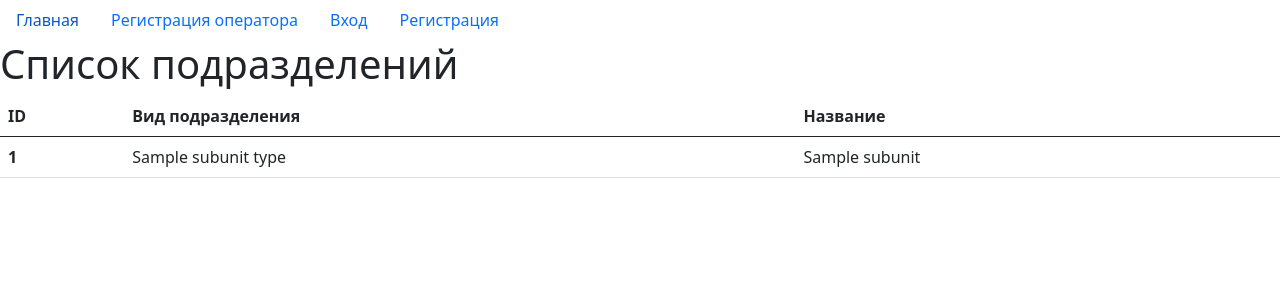
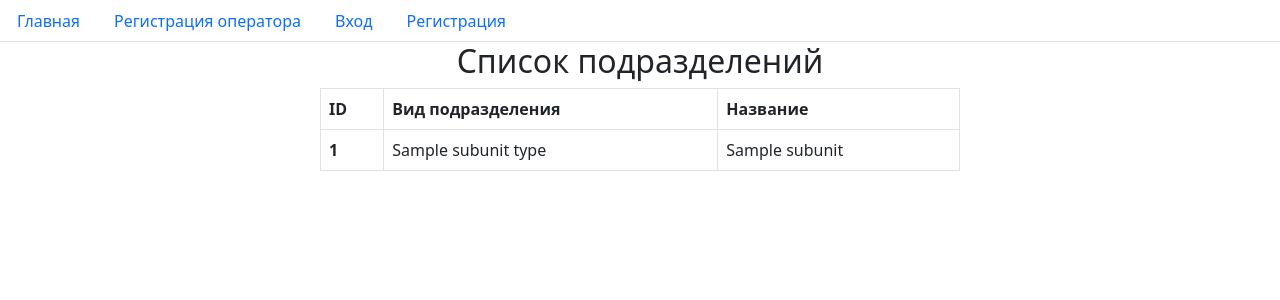
Before and after one commit to bashdef/yp_server, a PHP site: template views/site/subunits.php in a window 1280 px wide. Shown: the top 300 px of the page. Run offline with PHP 8.4, Linux system fonts and the light colour scheme; the visitor is signed in with stand-in values (Sample User, id 1); the template is opened without the code that fills it: most values are stand-ins (such as "Sample title", 1, 10 or a date in 2020); data that the repository does not hold is empty.

Commit message:
Complete without bugs

```diff
--- a/routes/web.php
+++ b/routes/web.php
@@ -7,5 +7,5 @@ Route::add(['GET', 'POST'], '/signup', [Controller\Site::class, 'signup']);
 Route::add(['GET', 'POST'], '/login', [Controller\Site::class, 'login']);
 Route::add('GET', '/logout', [Controller\Site::class, 'logout']);
 Route::add('GET', '/rooms', [Controller\Site::class, 'rooms'])->middleware('auth');
-Route::add('GET', '/subunits', [Controller\Site::class], 'subunits')->middleware('auth');
-Route::add('GET', '/subscribers', [Controller\Site::class], 'subscribers')->middleware('auth');
+Route::add('GET', '/subunits', [Controller\Site::class, 'subunits'])->middleware('auth');
+Route::add('GET', '/subscribers', [Controller\Site::class, 'subscribers'])->middleware('auth');
--- a/views/layouts/main.php
+++ b/views/layouts/main.php
@@ -11,29 +11,47 @@
 </head>
 <body>
    <header>
-      <ul class='nav'>
+      <nav>
+         <ul class='nav nav-tabs'>
+            <li class="nav-item">
                <a href="<?= app()->route->getUrl('/hello')?>" class='nav-link'>Главная</a>
+            </li>
             <?php
             if($_SESSION['role_id'] === 1):
             ?>
+            <li class="nav-item">
                <a href="<?= app()->route->getUrl('/signup')?>" class='nav-link'>Регистрация оператора</a>
+            </li>
             <?php
             endif;
             ?>
             <?php
             if(!app()->auth::check()): ?>
+            <li class="nav-item">
                <a href="<?= app()->route->getUrl('/login')?>" class='nav-link'>Вход</a>
+            </li>
+            <li class="nav-item">
                <a href="<?= app()->route->getUrl('/signup')?>" class='nav-link'>Регистрация</a>
+            </li>
             <?php
             else: ?>
+               <li class="nav-item">
                   <a href="<?= app()->route->getUrl('/subscribers')?>" class='nav-link'>Абоненты</a>
+               </li>
+               <li class="nav-item">
                   <a href="<?= app()->route->getUrl('/subunits')?>" class='nav-link'>Подразделения</a>
+               </li>
+               <li class="nav-item">
                   <a href="<?= app()->route->getUrl('/rooms')?>" class='nav-link'>Помещения</a>
+               </li>
+               <li class="nav-item">
                   <a href="<?= app()->route->getUrl('/logout')?>" class='nav-link'>Выход(<?= app()->auth::user()->name ?>)</a>
+               </li>
             <?php
             endif;
             ?>
          </ul>
+      </nav>
    </header>
    <main>
       <?= $content ?? '' ?>
--- a/views/site/rooms.php
+++ b/views/site/rooms.php
@@ -1,5 +1,6 @@
-<h1>Список помещений</h1>
-<table class="table">
+<div class="d-flex justify-content-center align-items-center flex-column">
+  <h2>Список помещений</h2>
+  <table class="table table-hover w-50 table-bordered">
     <thead>
       <tr>
         <th scope="col">ID</th>
@@ -23,3 +24,4 @@
       ?>
     </tbody>
   </table>
+</div>
--- a/views/site/subscribers.php
+++ b/views/site/subscribers.php
@@ -1,5 +1,6 @@
-<h1>Список абонентов</h1>
-<table class="table">
+<div class="d-flex justify-content-center align-items-center flex-column">
+  <h2>Список абонентов</h2>
+  <table class="table table-hover w-50 table-bordered">
     <thead>
       <tr>
         <th scope="col">ID</th>
@@ -25,3 +26,4 @@
       ?>
     </tbody>
   </table>
+</div>
--- a/views/site/subunits.php
+++ b/views/site/subunits.php
@@ -1,5 +1,6 @@
-<h1>Список подразделений</h1>
-<table class="table">
+<div class="d-flex justify-content-center align-items-center flex-column">
+  <h2>Список подразделений</h2>
+  <table class="table table-hover w-50 table-bordered">
     <thead>
       <tr>
         <th scope="col">ID</th>
@@ -11,7 +12,7 @@
       <?php
       foreach($subunits as $subunit) {
           echo '<tr>';
-        echo '<th scope="row">' . $subunit->id . '</th>';
+          echo '<th scope="row">' . $subunit->subunit_id . '</th>';
           echo '<td>' . $subunit->subunit_type->name . '</td>';
           echo '<td>' . $subunit->name . '</td>';
           echo '</tr>';
@@ -19,3 +20,4 @@
       ?>
     </tbody>
   </table>
+</div>
```
Lines whose indentation alone changed are shown as unchanged.
